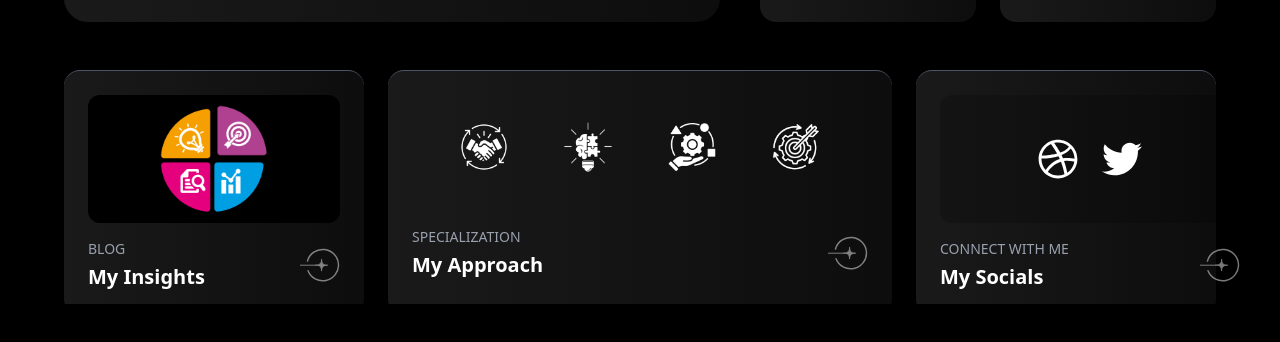
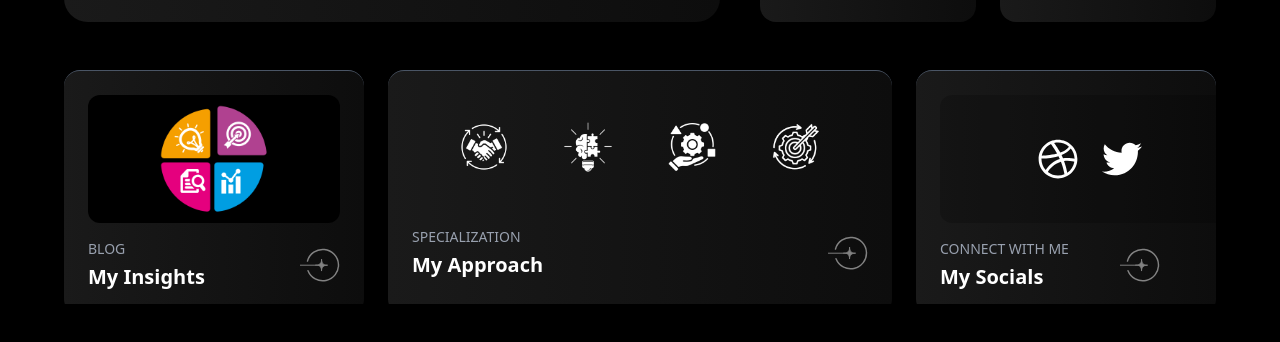
Before and after one commit to tamim-devs/Minhaj_vai, a React app: page / in a window 1280 px wide. Shown: the part 496-838 px from the top of the page. Built offline with nearby package versions, Linux system fonts and the light colour scheme; the HTML template or start-up script is replaced by a standard one.

Commit message:
profile done

```diff
--- a/src/components/home/HomeCard.jsx
+++ b/src/components/home/HomeCard.jsx
@@ -73,13 +73,13 @@ const HomeCard = () => {
 
 
       {/* Card 3 */}
-      <Link to='/contact' className="bg-linear-to-r from-[#1a1a1a] to-[#0d0d0d]
-        rounded-2xl shadow-lg border-t border-gray-600
+      <Link to='/contact' className="  bg-linear-to-r from-[#1a1a1a] to-[#0d0d0d]
+        rounded-2xl shadow-lg border-t border-r-white border-gray-600
         px-6 py-6 flex flex-col gap-4 justify-between
         w-full md:w-[300px]">
          <div className="
 
-        flex flex-col gap-4 justify-between
+        flex flex-col gap-4
         w-full md:w-[300px]
       ">
         <div className="w-full h-32 rounded-xl overflow-hidden flex items-center justify-center gap-6 bg-black/20">
@@ -87,13 +87,13 @@ const HomeCard = () => {
           <FaTwitter className="w-10 h-10 text-white"/>
         </div>
 
-        <div className="flex justify-between items-center w-full">
+        <div className="flex justify-between items-center w-full ">
           <div className="flex flex-col gap-1">
             <p className="text-gray-400 text-sm">CONNECT WITH ME</p>
             <p className="text-xl font-semibold text-white">My Socials</p>
           </div>
 
-          <Link to="/contact" className="w-10 h-10 flex items-center justify-center rounded-full hover:bg-white/10 transition">
+          <Link to="/contact" className="w-10 h-10 flex items-center justify-center rounded-full mr-20 hover:bg-white/10 transition">
             <img src="/images/icon.svg" className="w-6 h-6 opacity-50 hover:opacity-100"/>
           </Link>
         </div>
```
